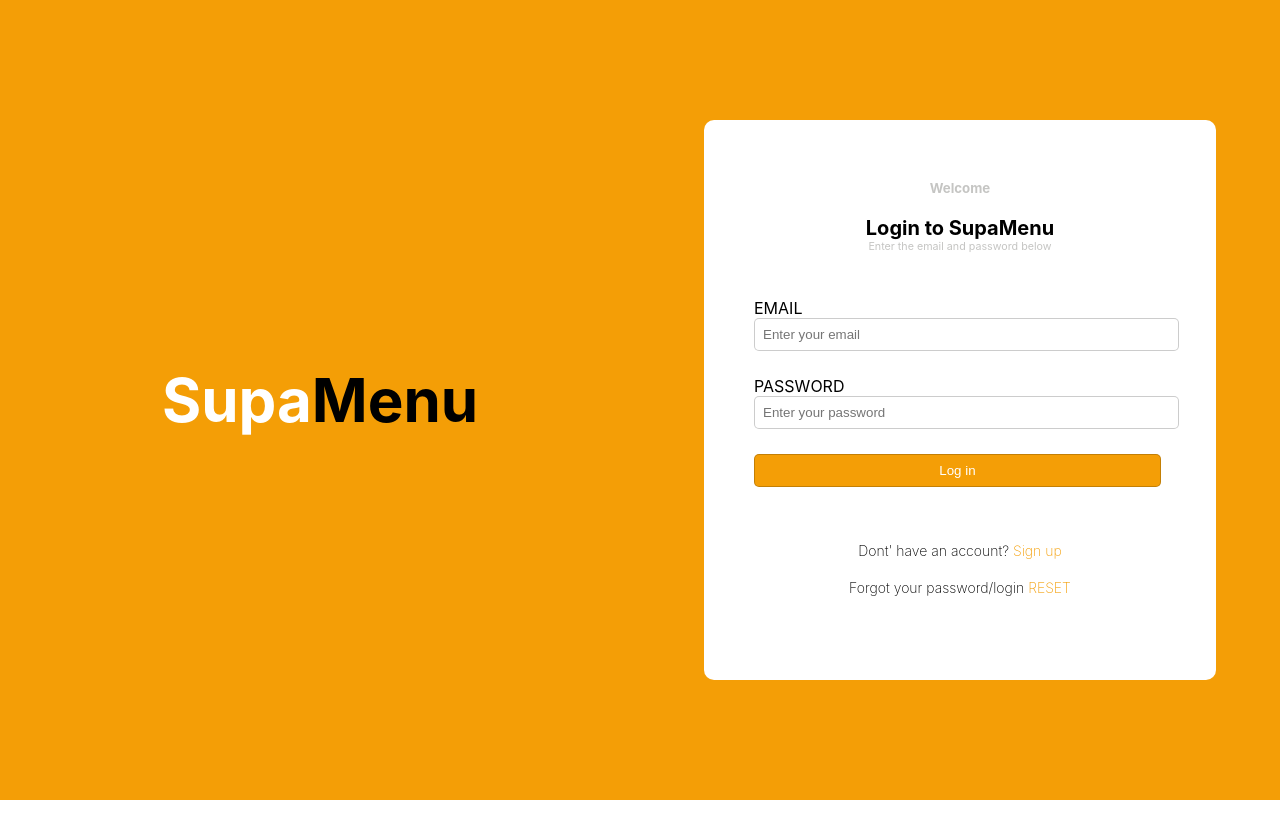
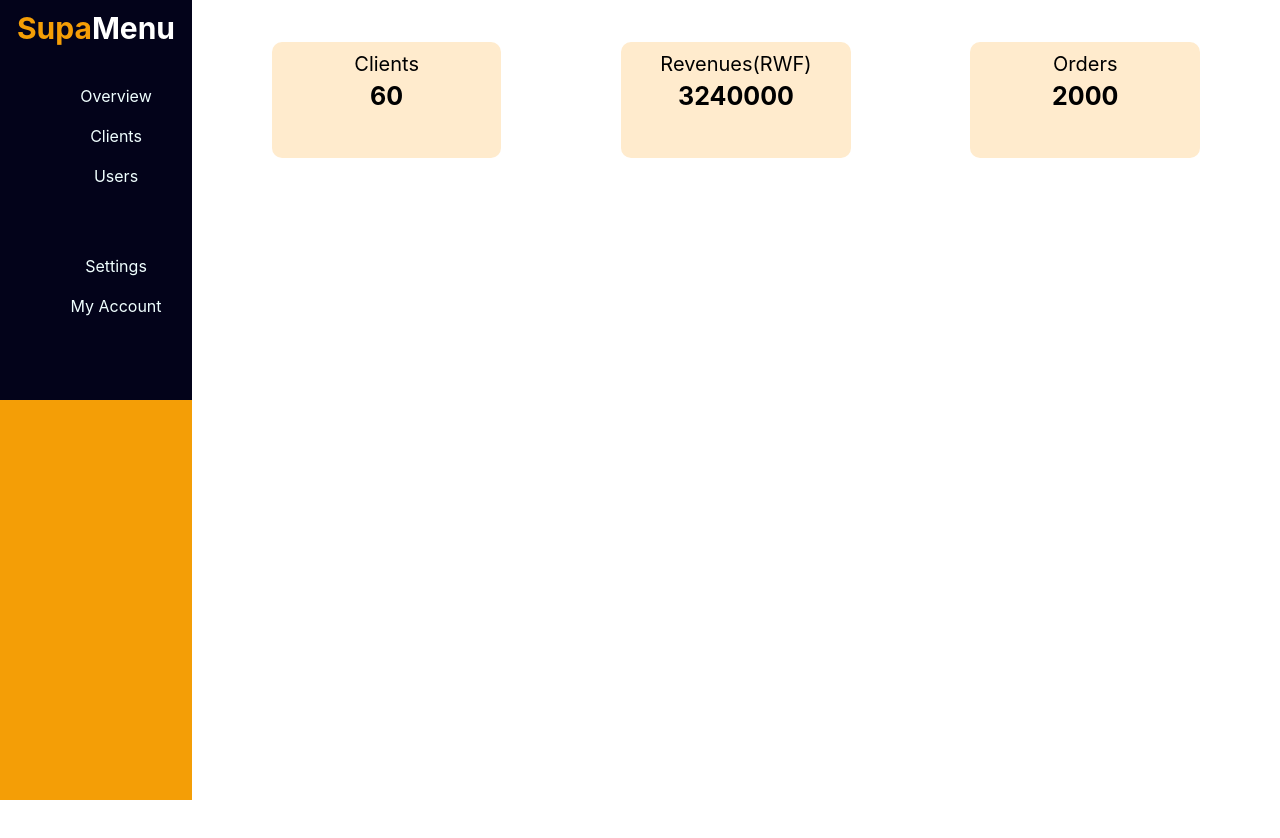
Before and after one commit to teta-Lena/SupaMenu, a React (Create React App) app: page / in a window 1280 px wide. Before the commit the page ends 800 px from the top, so only its background shows below. Built offline with nearby package versions, Linux system fonts and the light colour scheme.

Commit message:
add dashboard layout and finsihed resto info page

```diff
--- a/src/App.js
+++ b/src/App.js
@@ -1,14 +1,18 @@
-import logo from './logo.svg';
-import './App.css';
-import HomePage from './components/HomePage';
-import LoginPage from './components/LoginPage';
+import logo from "./logo.svg";
+import "./App.css";
+import HomePage from "./Pages/HomePage";
+import LoginPage from "./Pages/LoginPage";
+import RestoInfoPage from "./Pages/RestoInfoPage";
+import Dashboard from "./Pages/Dashboard";
 
 function App() {
   return (
     <div className="App">
       {/* <HomePage/> */}
-    <LoginPage/>
-        </div>
+      {/* <LoginPage/> */}
+      {/* <RestoInfoPage /> */}
+      <Dashboard />
+    </div>
   );
 }
 
--- /dev/null
+++ b/src/Pages/Dashboard.jsx
@@ -0,0 +1,59 @@
+import React from 'react'
+
+const Dashboard = () => {
+  return (
+    <div className='dash-container'>
+      <div className='dash-nav'>
+        <div className='nav-black'>
+        <p><span>Supa</span>Menu</p>
+        <nav>
+            <ul>
+                <li>Overview</li>
+                <li>Clients</li>
+                <li>Users</li>
+            </ul>
+        </nav>
+
+        <ul>
+             <li>Settings</li>
+             <li>My Account</li>
+        </ul>
+        </div>
+       <div className='nav-orange'>
+       </div>
+      </div>
+      <div className='dash-body'>
+        <div className='num-stats'>
+            <div>
+                <p>Clients</p>
+                <h6>60</h6>
+            </div>
+            <div>
+                <p>Revenues(RWF)</p>
+                <h6>3240000</h6>
+            </div>
+            <div>
+                <p>Orders</p>
+                <h6>2000</h6>
+            </div>
+        </div>
+        <div className='dash-graph'></div>
+        <div className='dash-data-details'>
+            <div className='details-1'>
+                <div></div>
+                <div></div>
+            </div>
+            <div className='details-2'>
+                <div></div>
+                <div></div>
+            </div>
+            <div className='details-3'>
+
+            </div>
+        </div>
+      </div>
+    </div>
+  )
+}
+
+export default Dashboard
--- /dev/null
+++ b/src/Pages/RestoInfoPage.js
@@ -0,0 +1,99 @@
+import React from "react";
+
+const RestoInfoPage = () => {
+  return (
+    <div className="restoinfo-container">
+      <div className="restoinfo-navbar">
+        <div className="title">
+          <h2>
+            Supa<span>Menu</span>
+          </h2>
+        </div>
+        <div className="user-details">
+          <p>Jacques Kagabo</p>
+        </div>
+      </div>
+      <div className="restoinfo-body">
+        <div className="info-1">
+          <h5>1.Create your restaurant profile</h5>
+
+          <div className="details">
+            <div>
+              <h6>
+                <span className="resto-info-true">1</span> Restaurant information
+              </h6>
+            </div>
+            <div className="test">
+              <div>loremimpsusmsoenreoneo fneonfeonfeneonfenfenfoe</div>
+            </div>
+          </div>
+          <div className="details">
+            <h6>
+              <span className="resto-info-no">2</span> Restaurant Type & Timing
+            </h6>
+            <div className="test">
+              <div>loremimpsusmsoenreoneo fneonfeonfeneonfenfenfoe</div>
+            </div>
+          </div>
+          <div className="details">
+            <h6>
+              <span className="resto-info-no">3</span> Create your menu
+            </h6>
+            <div className="test">
+              <div>loremimpsusmsoenreoneo fneonfeonfeneonfenfenfoe</div>
+            </div>
+          </div>
+        </div>
+        <div className="info-2">
+          <div className="input-container-resto-info">
+            <form className="form-data">
+              <div className="field">
+                <label>Restaurant Information</label>
+                <input type="text " placeholder="Restaurant name" />
+              </div>
+              <div className="field">
+                <input
+                  className="form-field"
+                  type="text"
+                  placeholder="Restaurant Complete name"
+                />
+              </div>
+              <div className="field">
+                <label>Contacts number @ Restaurant </label>
+                <input
+                  className="form-field"
+                  type="text"
+                  placeholder="+250 | Mobile Number "
+                />
+              </div>
+              <div className="field">
+                <label>Restaurant Owner Details </label>
+                <input
+                  className="form-field"
+                  type="text"
+                  placeholder="+250 | Mobile Number "
+                />
+              </div>
+              <div className="field">
+                <div className="input-2">
+                  <input
+                    className="form-field"
+                    type="text"
+                    placeholder="Owner name"
+                  />
+                  <input
+                    className="form-field"
+                    type="text"
+                    placeholder="Restaurant Owner Email"
+                  />
+                </div>
+              </div>
+            </form>
+          </div>
+        </div>
+      </div>
+    </div>
+  );
+};
+
+export default RestoInfoPage;
--- a/src/index.css
+++ b/src/index.css
@@ -209,3 +209,161 @@ p{
   color: black;
   padding: 10px;
 }
+
+.restoinfo-container{
+  width: 100%;
+  height: 100vh;
+}
+
+.restoinfo-navbar .title h2{
+  color: black;
+}
+.user-details p{
+  color: black;
+  padding: 20px;
+}
+
+.restoinfo-navbar{
+  display: flex;
+  justify-content: space-between  ;
+}
+
+
+
+.info-1 h5{
+  font-size: 15px;
+}
+
+.info-1{
+  height: 80%;
+  width: 20%;
+  border: 0.2px solid blanchedalmond;
+  padding: 10px;
+}
+
+.details {
+  width: 100%;
+  padding: 10px;
+}
+
+.details h6{
+  font-size: 15px;
+}
+.test{
+  width: 100%;
+  padding:10px;
+  height: 50%;
+}
+.info-2{
+  width: 40%;
+  border: 0.2px solid beige;
+
+}
+
+.input-2{
+  display: flex;
+  flex-direction: row ;
+  width: 100%;
+  margin: 2px;
+}
+.form-field{
+  margin: 3px;
+}
+
+.input-container-resto-info{
+  margin: auto;
+  width: 80%;
+  height: 40%;
+  background-color: white;
+  border-radius: 10px;
+
+}
+
+.restoinfo-body{
+  display: flex;
+  justify-content: space-around;
+  width: 100%;
+  height: 60%
+}
+
+.resto-info-no{
+  width: 10%;
+  background-color: #c5c5c3;
+  color: white;
+  padding: 4px 10px;
+  border-radius: 50%;
+}
+.resto-info-true {
+
+    width: 10%;
+    background-color: #f49e06;
+    color: white;
+    padding: 4px 10px;
+    border-radius: 50%;
+}
+.dash-container {
+  display: flex;
+}
+.dash-nav{
+  width: 15%;
+  background-color: rgb(3, 3, 26);
+  height: 100vh;
+}
+.nav-black{
+  height:50%;
+}
+.dash-body{
+  width: 85%;
+}
+.dash-nav p {
+  font-size: 30px;
+  padding: 10px;
+  font-weight: bold;
+}
+.dash-nav  nav {
+  margin-top: 20px  ;
+  margin-bottom: 50px;
+}
+.dash-nav ul li{
+  padding: 10px;
+  list-style: none;
+  color:azure;
+}
+.nav-orange{
+  background-color: #f49e06;
+  height:50%;
+}
+
+.num-stats{
+  display: flex;
+  justify-content: space-evenly;
+  margin: 20px;
+  height: 20%;
+  align-items: center;
+}
+.num-stats p {
+  color: black;
+}
+.num-stats div{
+  width: 20%;
+  height: 60%;
+  background-color: blanchedalmond;
+  padding: 10px;
+  border-radius: 10px;
+  margin: auto  ;
+}
+ .num-stats div p{
+  font-size: 20px;
+}
+.num-stats div h6{
+  font-size: 25px;
+  margin-top: 5px;
+}
+.dash-graph {
+  height: 40%;
+}
+.dash-data-details{
+  display: flex;
+  height: 40%;
+  width: 100%;
+}
```
Also changed, not shown: notes.txt (added), src/Pages/DrinksPage.js (added), src/Pages/HomePage.js (renamed from src/components/HomePage.js), src/Pages/LoginPage.js (renamed from src/components/LoginPage.js).
